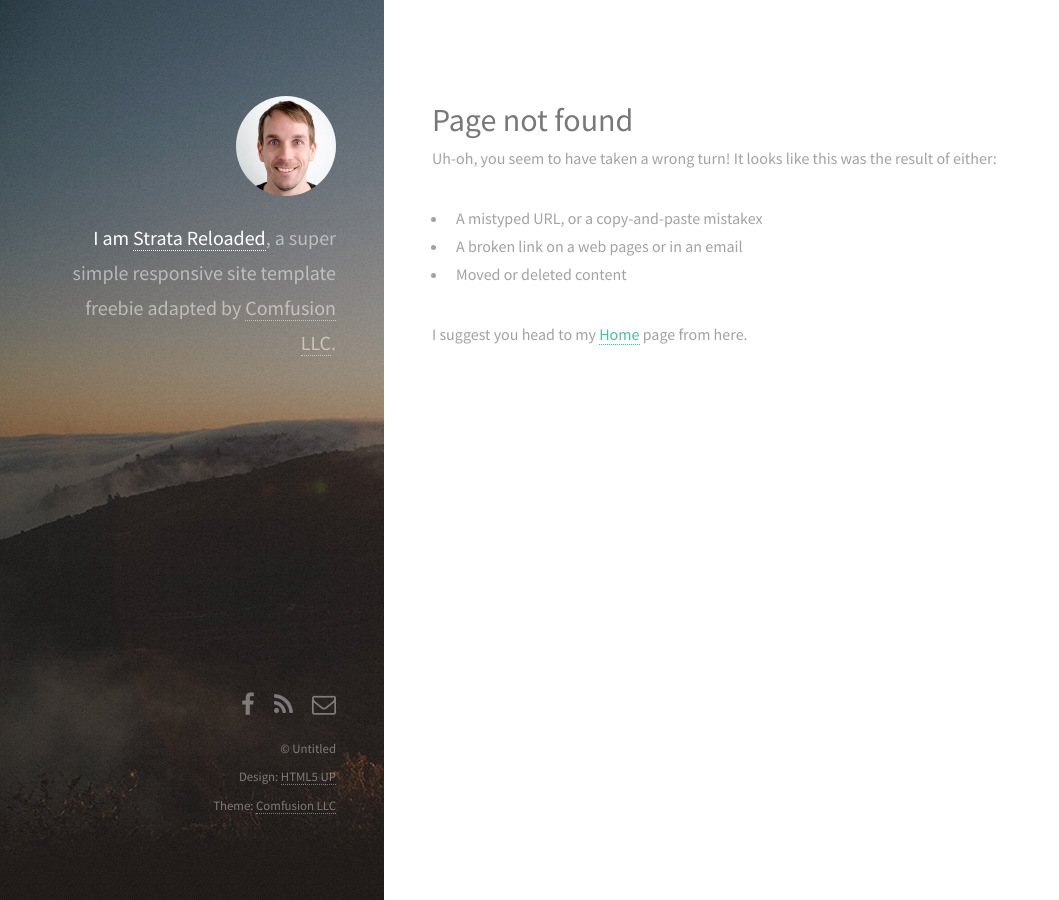
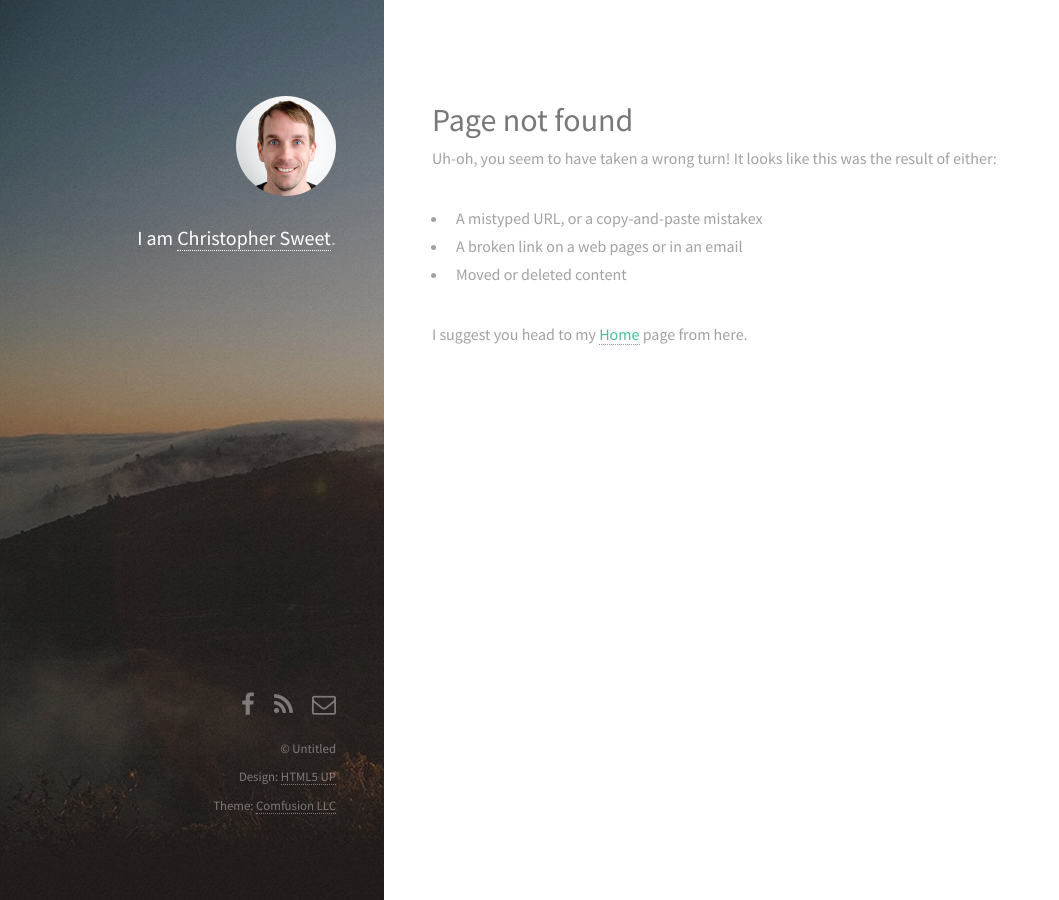
Before and after one commit to SweetsRepo/SweetsRepo.github.io, a Jekyll site: the page built from 404.html, in a window 1280 px wide. Shown: the whole page, without its empty margins (0-1059 px from the left). Built offline with Jekyll 4.4.1, drawn with Linux system fonts in a browser that asks for light colours; nearby versions of some CDN libraries.

Commit message:
Update Sidebar

```diff
--- a/_layouts/default.html
+++ b/_layouts/default.html
@@ -26,9 +26,7 @@
 	<body id="top">
     <header id="header">
       <a href="{{ site.url }}" class="image avatar"><img class="editable" src="/images/avatar.jpg" alt="{{ site.author.name }}"></a>
-      <h1 class="editable"><strong>I am <a href="/">Strata Reloaded</a></strong>, a super simple<br>
-      responsive site template freebie<br>
-      adapted by <a href="http://comfusionllc.com">Comfusion LLC</a>.</h1>
+      <h1 class="editable"><strong>I am <a href="/">Christopher Sweet</a></strong>.</h1>
     </header>
 
     {{ content }}
```
